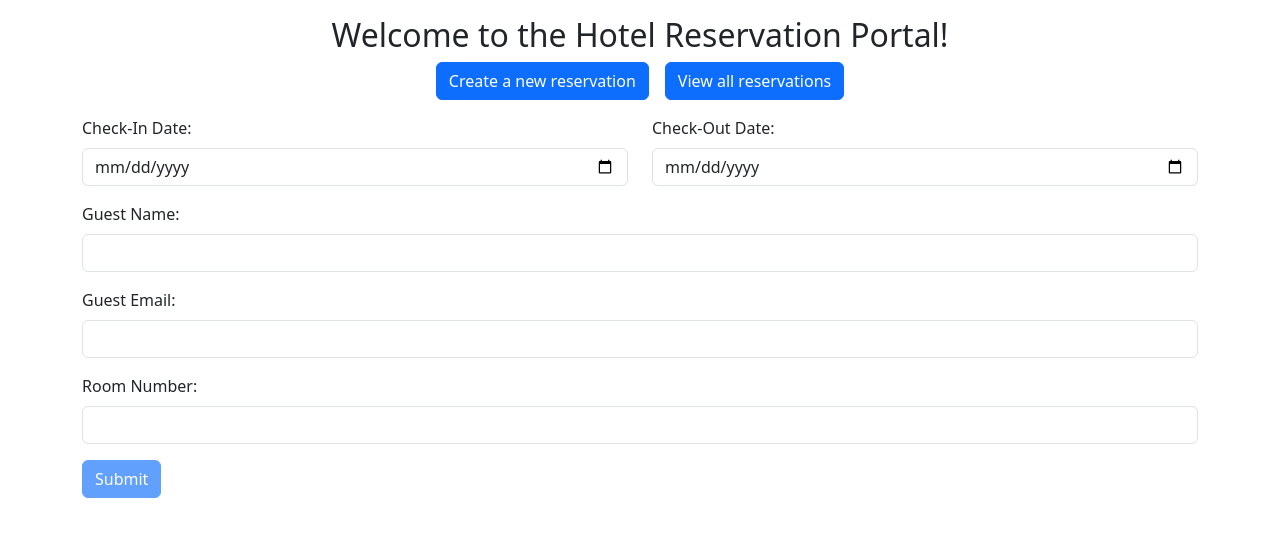
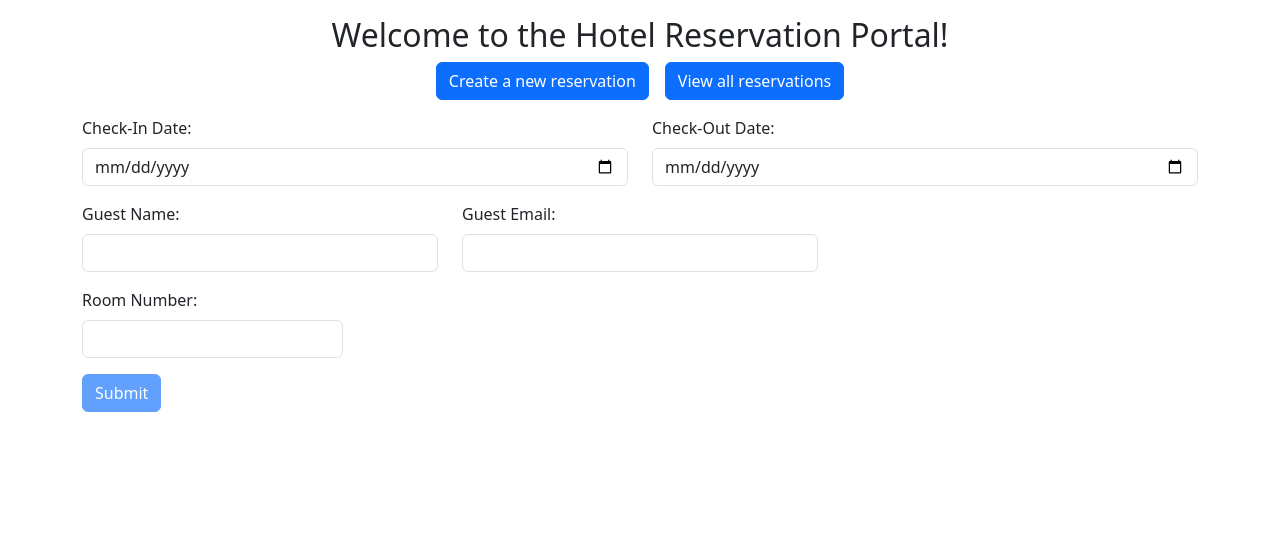
Before and after one commit to fran1014/hotel-app, an Angular app: page /new in a window 1280 px wide. Shown: the top 536 px of the page. Built offline with nearby package versions, Linux system fonts and the light colour scheme.

Commit message:
bootstraping form component

```diff
--- a/src/app/reservation-form/reservation-form.component.html
+++ b/src/app/reservation-form/reservation-form.component.html
@@ -17,39 +17,34 @@
 
 </div>
 
-<div class="row">
+<div class="row mb-3">
+    <div class="col">
+        <label class="form-label"> Guest Name: </label>
+        <input class="form-control" type="text" formControlName="guestName">
+        <small class="text-danger" *ngIf="reservationForm.get('guestName')?.invalid && reservationForm.get('guestName')?.touched "> Guest Name is required. </small>
+
+    </div>
+    <div class="col">
+        <label class="form-label"> Guest Email: </label>
+        <input class="form-control" type="email" formControlName="guestEmail">
+        <small class="text-danger" *ngIf="reservationForm.get('guestEmail')?.invalid && reservationForm.get('guestEmail')?.touched "> Guest Email is required. </small>
+
+    </div>
     <div class="col">
 
     </div>
 
 </div>
 
-<div class="row">
+<div class="row mb-3">
+    <div class="col-3">
+        <label class="form-label"> Room Number: </label>
+        <input class="form-control" type="number" formControlName="roomNumber">
+        <small class="text-danger" *ngIf="reservationForm.get('roomNumber')?.invalid && reservationForm.get('roomNumber')?.touched "> Room Number is required. </small>
+    </div>
 
 
 </div>
 
-
-
-    <div class="mb-3">
-        <label class="form-label"> Guest Name: </label>
-        <input class="form-control" type="text" formControlName="guestName">
-        <small class="text-danger" *ngIf="reservationForm.get('guestName')?.invalid && reservationForm.get('guestName')?.touched "> Guest Name is required. </small>
-    </div>
-
-    <div class="mb-3">
-        <label class="form-label"> Guest Email: </label>
-        <input class="form-control" type="email" formControlName="guestEmail">
-        <small class="text-danger" *ngIf="reservationForm.get('guestEmail')?.invalid && reservationForm.get('guestEmail')?.touched "> Guest Email is required. </small>
-
-    </div>
-
-    <div class="mb-3">
-        <label class="form-label"> Room Number: </label>
-        <input class="form-control" type="number" formControlName="roomNumber">
-        <small class="text-danger" *ngIf="reservationForm.get('roomNumber')?.invalid && reservationForm.get('roomNumber')?.touched "> Room Number is required. </small>
-
-    </div>
-
     <button class="btn btn-primary" type="submit" [disabled]="reservationForm.invalid" > Submit </button>
 </form>
```
